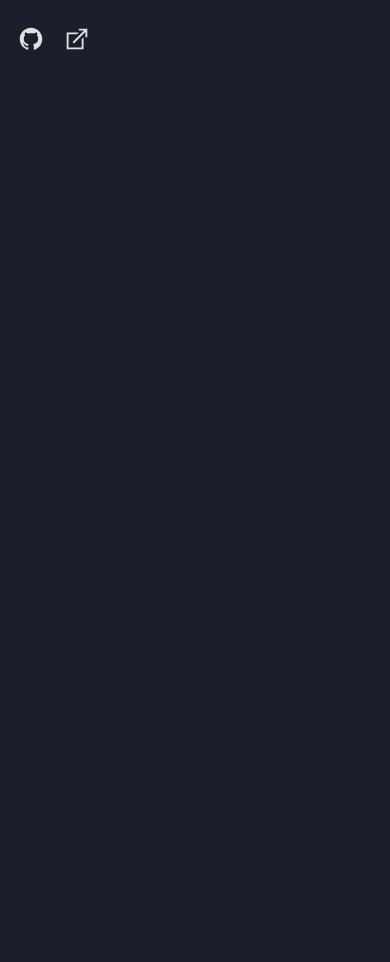
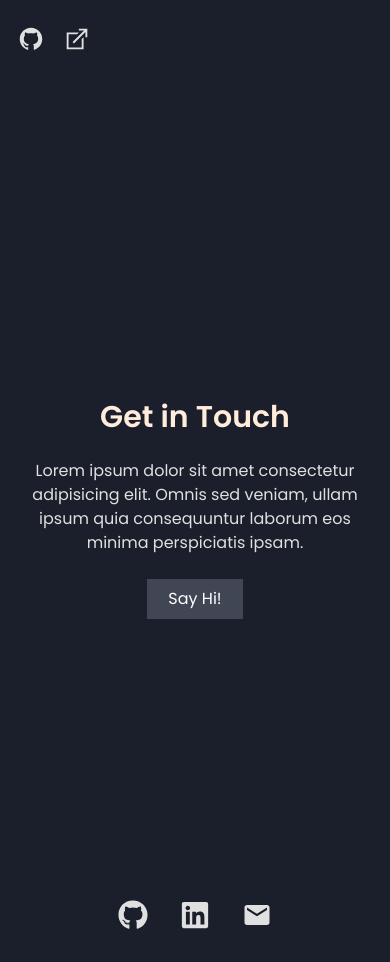
Before and after one commit to JOSU9435/portfolio, a React (Vite) app: page / in a window 390 px wide. Shown: the part 3082-4044 px from the top of the page. Before the commit the page ends 3200 px from the top, so only its background shows below. Built offline with nearby package versions, Linux system fonts and the light colour scheme; a web font is replaced by a local one.

Commit message:
add contact section and animations

```diff
--- /dev/null
+++ b/src/components/Button.tsx
@@ -0,0 +1,19 @@
+interface Props {
+  title: string,
+  handleClick: () => void,
+  containerStyles?: string,
+}
+
+const Button = ({title, handleClick, containerStyles}: Props) => {
+
+  return (
+    <button
+      className={`relative duration-300 bg-bg-300 p-2 text-text-100 text-base min-w-24 before:absolute before:top-0 before:left-0 before:border-t-2 before:border-r-2 before:border-accent-100 before:opacity-0 after:absolute after:bottom-0 after:right-0 after:border-b-2 after:border-l-2 after:border-accent-100 after:opacity-0 hover:before:animate-border-fill-tr hover:after:animate-border-fill-bl hover:text-accent-100 ${containerStyles}`}
+      onClick={handleClick}
+    >
+      {title}
+    </button>
+  );
+}
+
+export default Button;
--- /dev/null
+++ b/src/components/Contact.tsx
@@ -0,0 +1,55 @@
+import { FaGithub, FaLinkedin } from "react-icons/fa";
+import { MdEmail } from "react-icons/md";
+import Button from "./Button";
+import { useInView } from "react-intersection-observer";
+import { useEffect, useState } from "react";
+
+const Contact = () => {
+
+  const [reveal, setReveal] = useState(false)
+
+  const {ref, inView} = useInView({
+    threshold: 1,
+  })
+
+  useEffect(() => {
+    setReveal(prev => prev || inView)
+  },[inView])
+
+  const openMail = () => {
+    window.open('mailto:kamalnetra702@gmail.com', '_blank')
+  }
+
+  return (
+    <div className="min-h-[100vh] flex flex-col items-center">
+      <div ref={ref} className="my-auto flex flex-col gap-6 items-center md:gap-8">
+
+        <div className={`text-accent-200 text-3xl duration-300 font-semibold md:text-5xl ${reveal ? 'translate-y-0 opacity-100' : 'translate-y-4 opacity-0'}`}>
+          Get in Touch
+        </div>
+        <div className={`text-text-200 mx-4 duration-300 delay-150 text-center text-base md:text-lg md: max-w-lg ${reveal ? 'translate-y-0 opacity-100' : 'translate-y-4 opacity-0'}`}>
+          Lorem ipsum dolor sit amet consectetur adipisicing elit. Omnis sed veniam, ullam ipsum quia consequuntur laborum eos minima perspiciatis ipsam.
+        </div>
+        <Button
+          title={'Say Hi!'}
+          handleClick={openMail}
+          containerStyles={`md:text-lg delay-300 duration-300 ${reveal ? 'translate-y-0 opacity-100' : 'translate-y-4 opacity-0'}`}
+        />
+      </div>
+
+      <div className="flex gap-x-8 text-3xl text-text-200 xl:hidden mb-8">
+        <a className="mt-auto duration-300 hover:text-accent-100 hover:-translate-y-1" href="https://github.com/JOSU9435/" target="_blank">
+          <FaGithub />
+        </a>
+        <a className="duration-300 hover:text-accent-100 hover:-translate-y-1" href="https://www.linkedin.com/in/netrakamal-barua/" target="_blank">
+          <FaLinkedin />
+        </a>
+        <a className="duration-300 hover:text-accent-100 hover:-translate-y-1" href="mailto:kamalnetra702@gmail.com" target="_blank">
+          <MdEmail />
+        </a>
+      </div>
+    </div>
+  );
+}
+
+export default Contact
--- a/src/components/Socials.tsx
+++ b/src/components/Socials.tsx
@@ -1,19 +1,27 @@
+import { useEffect, useState } from "react";
 import { FaGithub, FaLinkedin } from "react-icons/fa";
 import { MdEmail } from "react-icons/md";
 
 const Socials = () => {
+
+  const [reveal, setReveal] = useState(false)
+
+  useEffect(() => {
+    setReveal(true)
+  },[])
+
   return (
     <div className="hidden xl:flex ml-8 fixed h-full flex-col gap-y-4 text-3xl text-text-200 items-center">
-      <a className="mt-auto duration-300 hover:text-accent-100 hover:-translate-y-1" href="https://github.com/JOSU9435/" target="_blank">
+      <a className={`mt-auto delay-600 duration-300 hover:text-accent-100 hover:-translate-y-1 ${reveal ? '-translate-y-0 opacity-100' : 'translate-y-12 opacity-0'}`} href="https://github.com/JOSU9435/" target="_blank">
         <FaGithub />
       </a>
-      <a className="duration-300 hover:text-accent-100 hover:-translate-y-1" href="https://www.linkedin.com/in/netrakamal-barua/" target="_blank">
+      <a className={`delay-500 duration-300 hover:text-accent-100 hover:-translate-y-1 ${reveal ? '-translate-y-0 opacity-100' : 'translate-y-12 opacity-0'}`} href="https://www.linkedin.com/in/netrakamal-barua/" target="_blank">
         <FaLinkedin />
       </a>
-      <a className="duration-300 hover:text-accent-100 hover:-translate-y-1" href="mailto:kamalnetra702@gmail.com" target="_blank">
+      <a className={`delay-400 duration-300 hover:text-accent-100 hover:-translate-y-1 ${reveal ? '-translate-y-0 opacity-100' : 'translate-y-12 opacity-0'}`} href="mailto:kamalnetra702@gmail.com" target="_blank">
         <MdEmail />
       </a>
-      <div className="bg-accent-100 w-0.5 h-72"></div>
+      <div className={`bg-accent-100 origin-bottom duration-500 w-0.5 h-72 ${reveal ? 'scale-100' : 'scale-0'}`}></div>
     </div>
   );
 }
--- a/src/pages/Home.tsx
+++ b/src/pages/Home.tsx
@@ -1,3 +1,4 @@
+import Contact from "../components/Contact";
 import Hero from "../components/Hero";
 import Projects from "./Projects";
 
@@ -6,6 +7,7 @@ const Home = () => {
     <>
       <Hero/>
       <Projects/>
+      <Contact/>
     </>
   );
 }
--- a/tailwind.config.js
+++ b/tailwind.config.js
@@ -52,7 +52,8 @@ export default {
       animation: {
         'text-fill': 'text-fill 1.5s cubic-bezier(.1,.5,.5,1) 1 forwards',
         'fade-in-up': 'fade-in-up 0.6s cubic-bezier(0.4, 0, 0.6, 1) 1 forwards',
-        'pop-up': 'pop-up 0.5s cubic-bezier(.1,.5,.5,1) 1 forwards',
+        'border-fill-tr': 'border-fill-tr 0.3s cubic-bezier(0.4, 0, 0.6, 1) 1 forwards',
+        'border-fill-bl': 'border-fill-bl 0.3s cubic-bezier(0.4, 0, 0.6, 1) 1 forwards',
       },
       keyframes: {
         'text-fill': {
@@ -73,13 +74,54 @@ export default {
             transform: 'translateY(0)',
           }
         },
-        'pop-up': {
+        'border-fill-tr': {
           '0%': {
-            transform: 'translateY(100%)',
+            opacity: '1',
+            width: '0',
+            height: '0',
+          },
+          '25%': {
+            opacity: '1',
+            width: '100%',
+            height: '0',
+          },
+          '50%': {
+            opacity: '1',
+            width: '100%',
+            height: '100%',
           },
           '100%': {
-            transform: 'translateY(0)',
-          }
+            opacity: '1',
+            width: '100%',
+            height: '100%',
+          },
+        },
+        'border-fill-bl': {
+          '0%': {
+            opacity: '0',
+            width: '0',
+            height: '0',
+          },
+          '50%': {
+            opacity: '0',
+            width: '0%',
+            height: '0%',
+          },
+          '50.1%': {
+            opacity: '1',
+            width: '0%',
+            height: '0%',
+          },
+          '75%': {
+            opacity: '1',
+            width: '100%',
+            height: '0%',
+          },
+          '100%': {
+            opacity: '1',
+            width: '100%',
+            height: '100%',
+          },
         },
       },
     },
```
